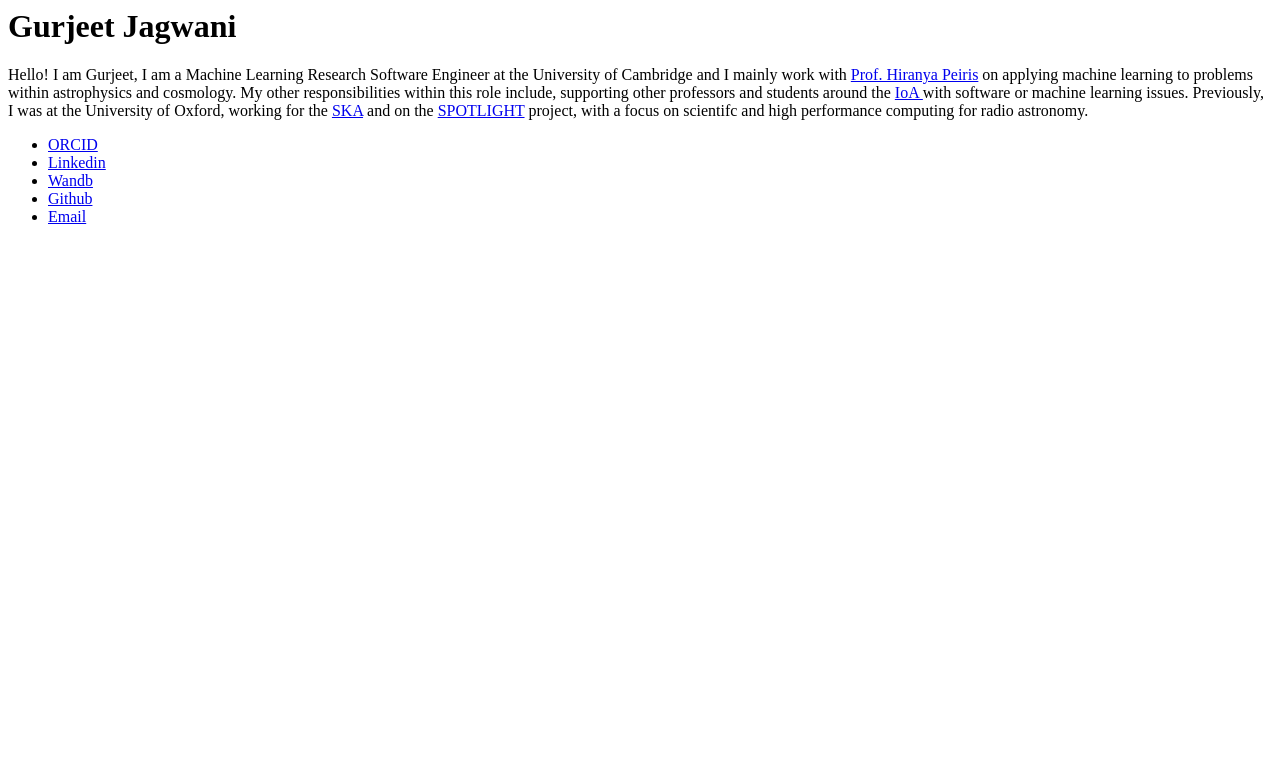
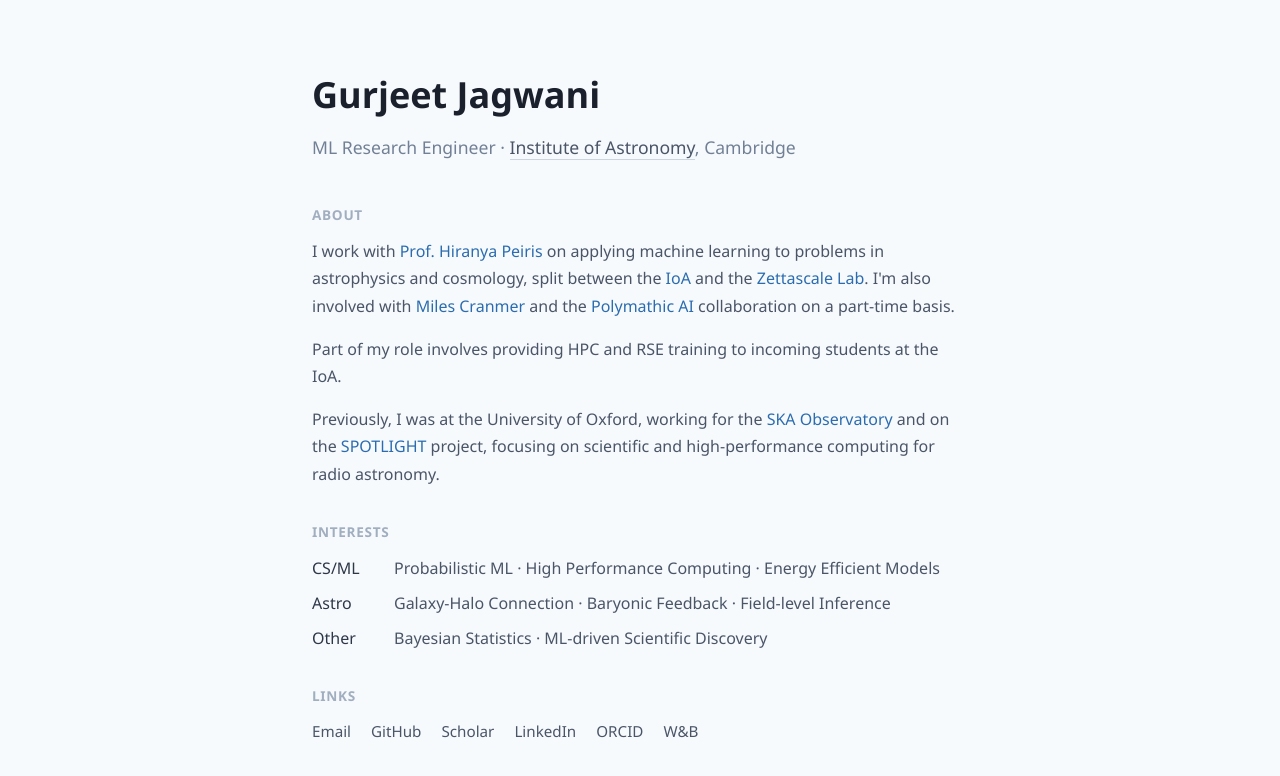
Before and after one commit to gurjeetjagwani/gurjeetjagwani.github.io, a plain HTML site: page index.html in a window 1280 px wide. Drawn offline with Linux system fonts and the light colour scheme.

Commit message:
Update website

```diff
--- a/index.html
+++ b/index.html
@@ -1,19 +1,191 @@
-<html>
+<!DOCTYPE html>
+<html lang="en">
 <head>
+    <meta charset="UTF-8">
+    <meta name="viewport" content="width=device-width, initial-scale=1.0">
     <title>Gurjeet Jagwani</title>
+    <style>
+        * {
+            margin: 0;
+            padding: 0;
+            box-sizing: border-box;
+        }
+
+        body {
+            font-family: 'Segoe UI', system-ui, -apple-system, sans-serif;
+            line-height: 1.7;
+            color: #2d3748;
+            background: #f7fafc;
+            min-height: 100vh;
+        }
+
+        .container {
+            max-width: 720px;
+            margin: 0 auto;
+            padding: 4rem 2rem;
+        }
+
+        header {
+            margin-bottom: 2.5rem;
+        }
+
+        h1 {
+            font-size: 2.25rem;
+            font-weight: 600;
+            color: #1a202c;
+            margin-bottom: 0.5rem;
+        }
+
+        .subtitle {
+            color: #718096;
+            font-size: 1.1rem;
+        }
+
+        .subtitle a {
+            color: #4a5568;
+            text-decoration: none;
+            border-bottom: 1px solid #cbd5e0;
+        }
+
+        .subtitle a:hover {
+            color: #2b6cb0;
+            border-color: #2b6cb0;
+        }
+
+        section {
+            margin-bottom: 2rem;
+        }
+
+        h2 {
+            font-size: 0.85rem;
+            font-weight: 600;
+            text-transform: uppercase;
+            letter-spacing: 0.05em;
+            color: #a0aec0;
+            margin-bottom: 0.75rem;
+        }
+
+        p {
+            margin-bottom: 1rem;
+            color: #4a5568;
+        }
+
+        a {
+            color: #2b6cb0;
+            text-decoration: none;
+        }
+
+        a:hover {
+            text-decoration: underline;
+        }
+
+        .interests {
+            display: flex;
+            flex-direction: column;
+            gap: 0.5rem;
+        }
+
+        .interest-row {
+            display: flex;
+            gap: 0.75rem;
+        }
+
+        .interest-label {
+            font-weight: 500;
+            color: #2d3748;
+            min-width: 70px;
+        }
+
+        .interest-items {
+            color: #4a5568;
+        }
+
+        .links {
+            display: flex;
+            flex-wrap: wrap;
+            gap: 1.25rem;
+        }
+
+        .links a {
+            color: #4a5568;
+            font-size: 0.95rem;
+            transition: color 0.15s;
+        }
+
+        .links a:hover {
+            color: #2b6cb0;
+            text-decoration: none;
+        }
+
+        @media (max-width: 600px) {
+            .container {
+                padding: 2rem 1.25rem;
+            }
+
+            h1 {
+                font-size: 1.75rem;
+            }
+
+            .interest-row {
+                flex-direction: column;
+                gap: 0.25rem;
+            }
+
+            .interest-label {
+                min-width: auto;
+            }
+        }
+    </style>
 </head>
 <body>
+    <div class="container">
+        <header>
             <h1>Gurjeet Jagwani</h1>
-            <p> Hello! I am Gurjeet, I am a Machine Learning Research Software Engineer at the University of Cambridge and I mainly work with <a href="https://www.ast.cam.ac.uk/people/hiranya.peiris">Prof. Hiranya Peiris</a> on applying machine learning to problems within astrophysics and cosmology.
-                My other responsibilities within this role include, supporting other professors and students around the <a href="https://www.ast.cam.ac.uk/"> IoA </a> with software or machine learning issues. Previously, I was at the University of Oxford, working for the <a href="https://www.skao.int/en">SKA</a> and on the <a href="https://spotlight.ncra.tifr.res.in/">SPOTLIGHT</a> project, with a focus on scientifc and high performance computing for radio astronomy.
+            <p class="subtitle">ML Research Engineer · <a href="https://www.ast.cam.ac.uk/">Institute of Astronomy</a>, Cambridge</p>
+        </header>
+
+        <section>
+            <h2>About</h2>
+            <p>
+                I work with <a href="https://www.ast.cam.ac.uk/people/hiranya.peiris">Prof. Hiranya Peiris</a> on applying machine learning to problems in astrophysics and cosmology, split between the <a href="https://www.ast.cam.ac.uk/">IoA</a> and the <a href="https://zettascale.hpc.cam.ac.uk/">Zettascale Lab</a>. I'm also involved with <a href="https://astroautomata.com/">Miles Cranmer</a> and the <a href="https://polymathic-ai.org/">Polymathic AI</a> collaboration on a part-time basis.
             </p>
+            <p>
+                Part of my role involves providing HPC and RSE training to incoming students at the IoA.
+            </p>
+            <p>
+                Previously, I was at the University of Oxford, working for the <a href="https://www.skao.int/en">SKA Observatory</a> and on the <a href="https://spotlight.ncra.tifr.res.in/">SPOTLIGHT</a> project, focusing on scientific and high-performance computing for radio astronomy.
+            </p>
+        </section>
 
-            <ul>
-                <li><a href="https://orcid.org/0009-0004-7935-2785">ORCID</a></li>
-                <li><a href="https://www.linkedin.com/in/gurjeet-jagwani-674435bb">Linkedin</a></li>
-                <li><a href="https://wandb.ai/gurjeetjagwani4">Wandb</a></li>
-                <li><a href="https://github.com/gurjeetjagwani">Github</a></li>
-                <li><a href="mailto:gurjeet.jagwani@ast.cam.ac.uk">Email</a></li>
-            </ul>
+        <section>
+            <h2>Interests</h2>
+            <div class="interests">
+                <div class="interest-row">
+                    <span class="interest-label">CS/ML</span>
+                    <span class="interest-items">Probabilistic ML · High Performance Computing · Energy Efficient Models</span>
+                </div>
+                <div class="interest-row">
+                    <span class="interest-label">Astro</span>
+                    <span class="interest-items">Galaxy-Halo Connection · Baryonic Feedback · Field-level Inference</span>
+                </div>
+                <div class="interest-row">
+                    <span class="interest-label">Other</span>
+                    <span class="interest-items">Bayesian Statistics · ML-driven Scientific Discovery</span>
+                </div>
+            </div>
+        </section>
+
+        <section>
+            <h2>Links</h2>
+            <div class="links">
+                <a href="mailto:gurjeet.jagwani@ast.cam.ac.uk">Email</a>
+                <a href="https://github.com/gurjeetjagwani">GitHub</a>
+                <a href="https://scholar.google.com/citations?user=HwVIyRUAAAAJ">Scholar</a>
+                <a href="https://www.linkedin.com/in/gurjeet-jagwani-674435bb">LinkedIn</a>
+                <a href="https://orcid.org/0009-0004-7935-2785">ORCID</a>
+                <a href="https://wandb.ai/gurjeetjagwani4">W&B</a>
+            </div>
+        </section>
+    </div>
 </body>
 </html>
```
